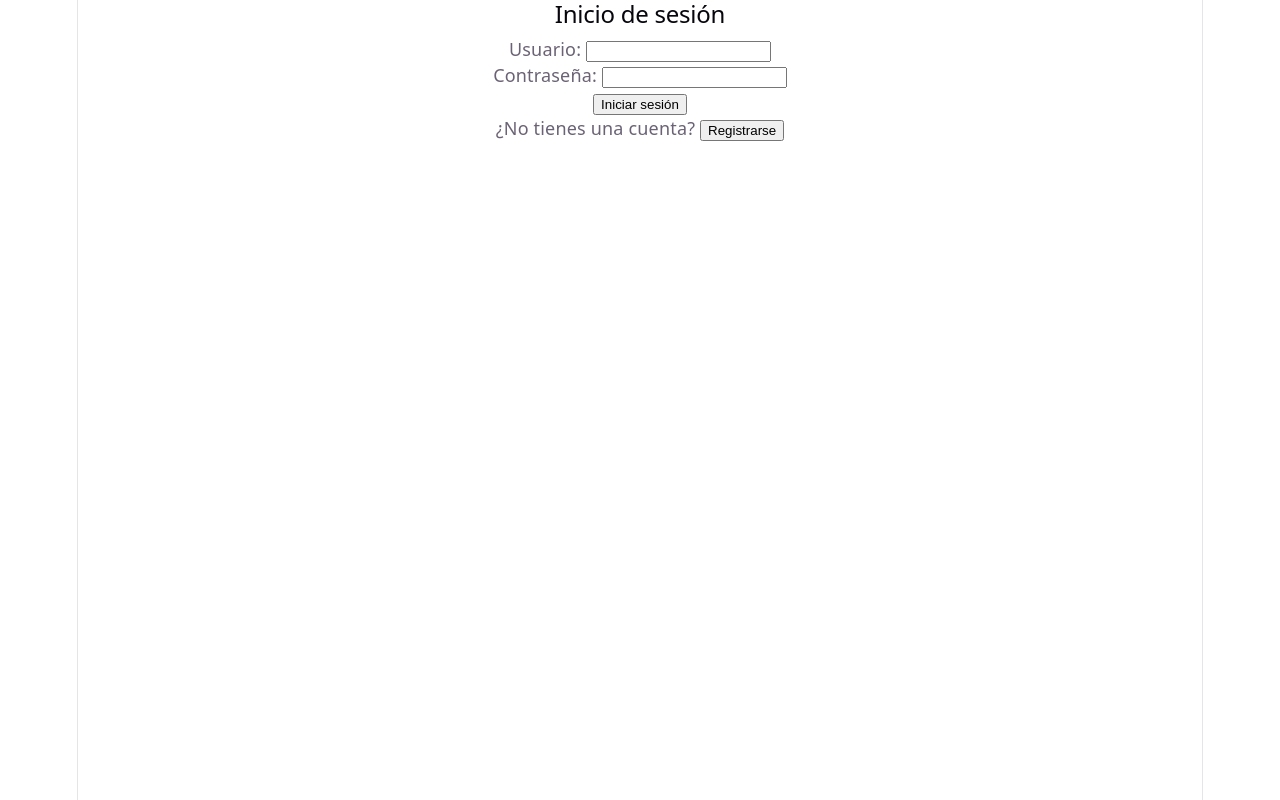
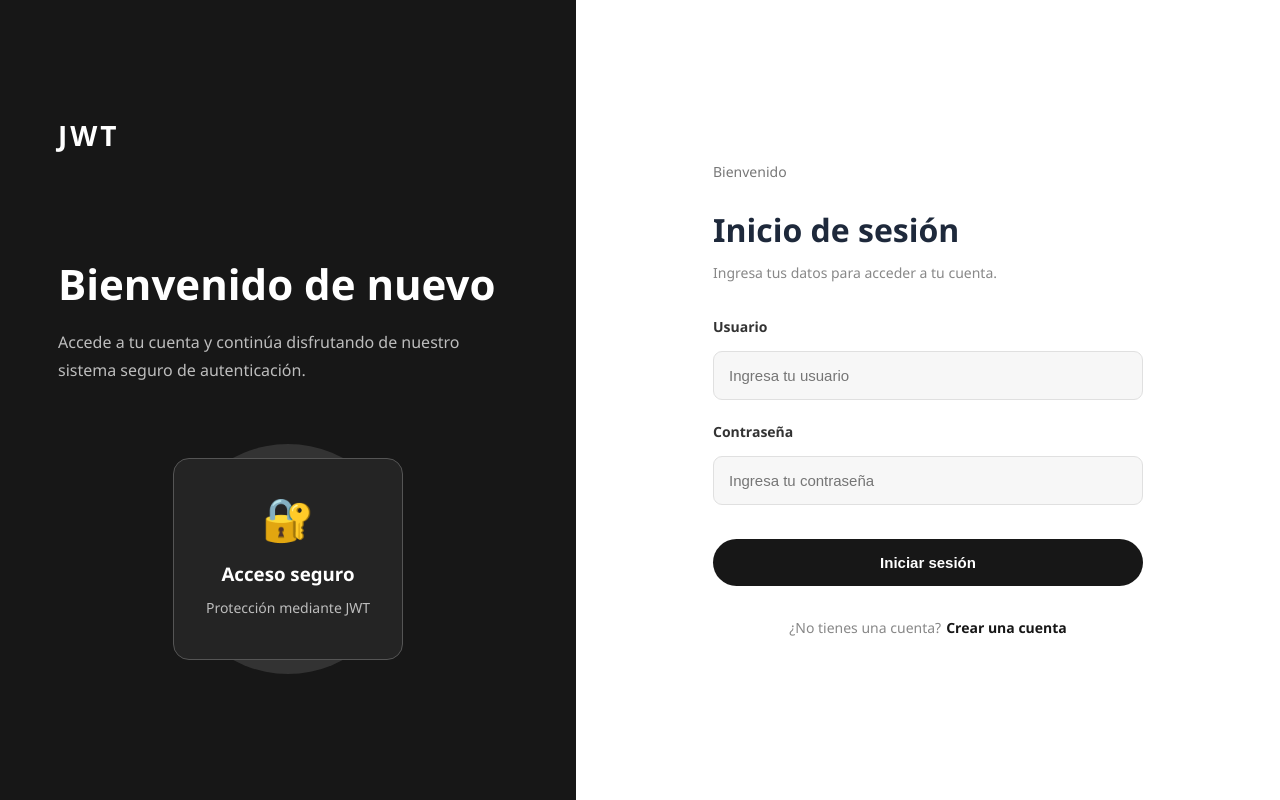
Before and after one commit to Addo1996/Taller_JWT, a React (Vite) app in the folder frontend/TALLER_JWT/: page /login in a window 1280 px wide. Built offline with nearby package versions, Linux system fonts and the light colour scheme.

Commit message:
feat: implementar diseños a la pagina de login y registro

```diff
--- a/frontend/TALLER_JWT/src/App.css
+++ b/frontend/TALLER_JWT/src/App.css
@@ -1,184 +1,250 @@
-.counter {
+
+/* Pagina de autenticacion */
+.auth-page {
+  display: flex;
+  width: 100%;
+  min-height: 100vh;
+  background: #ffffff;
+}
+
+/* Panel visual izquierdo */
+.auth-visual {
+  width: 45%;
+  min-height: 100vh;
+  background: #171717;
+  color: white;
+  display: flex;
+  align-items: center;
+  justify-content: center;
+  padding: 50px;
+}
+
+.visual-content {
+  width: 100%;
+  max-width: 460px;
+}
+
+.visual-logo {
+  display: inline-block;
+  font-size: 28px;
+  font-weight: bold;
+  letter-spacing: 3px;
+  margin-bottom: 70px;
+}
+
+.visual-content h1 {
+  color: white;
+  font-size: 42px;
+  line-height: 1.2;
+  margin-bottom: 20px;
+}
+
+.visual-content > p {
+  color: #bdbdbd;
   font-size: 16px;
-  padding: 5px 10px;
-  border-radius: 5px;
-  color: var(--accent);
-  background: var(--accent-bg);
-  border: 2px solid transparent;
+  line-height: 1.7;
+}
+
+.visual-decoration {
+  position: relative;
+  display: flex;
+  align-items: center;
+  justify-content: center;
+  min-height: 250px;
+  margin-top: 50px;
+}
+
+.decoration-circle {
+  position: absolute;
+  width: 230px;
+  height: 230px;
+  background: #333333;
+  border-radius: 50%;
+}
+
+.decoration-card {
+  position: relative;
+  z-index: 1;
+  width: 230px;
+  padding: 30px 20px;
+  border: 1px solid #555;
+  border-radius: 16px;
+  background: #242424;
+  text-align: center;
+}
+
+.decoration-card span {
+  font-size: 42px;
+}
+
+.decoration-card h3 {
+  color: white;
+  margin: 15px 0 8px;
+}
+
+.decoration-card p {
+  color: #bdbdbd;
+  font-size: 14px;
+}
+
+/* Panel derecho */
+.auth-content {
+  width: 55%;
+  display: flex;
+  align-items: center;
+  justify-content: center;
+  padding: 40px;
+  background: #ffffff;
+}
+
+.auth-card {
+  width: 100%;
+  max-width: 430px;
+}
+
+.form-subtitle {
+  display: block;
+  color: #777;
+  font-size: 14px;
+  margin-bottom: 12px;
+}
+
+.auth-card h2 {
+  font-size: 32px;
+  font-weight: 700;
+  margin-bottom: 12px;
+}
+
+.form-description {
+  color: #888;
+  font-size: 14px;
+  margin-bottom: 35px;
+}
+
+/* Formulario */
+.form-group {
+  margin-bottom: 22px;
+}
+
+.form-group label {
+  display: block;
+  color: #333;
+  font-size: 14px;
+  font-weight: 600;
+  margin-bottom: 9px;
+}
+
+.form-group input,
+.form-group select {
+  width: 100%;
+  padding: 15px;
+  border: 1px solid #e0e0e0;
+  border-radius: 9px;
+  background: #f7f7f7;
+  font-size: 15px;
   transition: border-color 0.3s;
-  margin-bottom: 24px;
+}
 
-  &:hover {
-    border-color: var(--accent-border);
+.form-group input:focus,
+.form-group select:focus {
+  border-color: #333;
+  outline: none;
+}
+
+/* Boton principal */
+.auth-button {
+  width: 100%;
+  padding: 15px;
+  margin-top: 12px;
+  border: none;
+  border-radius: 30px;
+  background: #171717;
+  color: white;
+  font-size: 15px;
+  font-weight: 600;
+  cursor: pointer;
+  transition: background 0.3s;
+}
+
+.auth-button:hover {
+  background: #444444;
+}
+
+/* Mensajes */
+.error-message {
+  color: #dc2626;
+  font-size: 14px;
+  margin: 12px 0;
+}
+
+/* Enlace inferior */
+.form-footer {
+  margin-top: 30px;
+  text-align: center;
+}
+
+.form-footer p {
+  display: inline;
+  color: #888;
+  font-size: 14px;
+  margin-right: 5px;
+}
+
+.form-footer a {
+  color: #171717;
+  font-size: 14px;
+  font-weight: bold;
+}
+
+/* Adaptacion para celulares */
+@media (max-width: 768px) {
+  .auth-page {
+    flex-direction: column;
   }
-  &:focus-visible {
-    outline: 2px solid var(--accent);
-    outline-offset: 2px;
+
+  .auth-visual {
+    width: 100%;
+    min-height: auto;
+    padding: 35px 25px;
+  }
+
+  .visual-logo {
+    margin-bottom: 25px;
+  }
+
+  .visual-content h1 {
+    font-size: 28px;
+  }
+
+  .visual-content > p {
+    font-size: 14px;
+  }
+
+  .visual-decoration {
+    min-height: 150px;
+    margin-top: 20px;
+  }
+
+  .decoration-circle {
+    width: 130px;
+    height: 130px;
+  }
+
+  .decoration-card {
+    width: 180px;
+    padding: 15px;
+  }
+
+  .decoration-card span {
+    font-size: 30px;
+  }
+
+  .auth-content {
+    width: 100%;
+    padding: 35px 22px;
+  }
+
+  .auth-card h2 {
+    font-size: 26px;
   }
 }
-
-.hero {
-  position: relative;
-
-  .base,
-  .framework,
-  .vite {
-    inset-inline: 0;
-    margin: 0 auto;
-  }
-
-  .base {
-    width: 170px;
-    position: relative;
-    z-index: 0;
-  }
-
-  .framework,
-  .vite {
-    position: absolute;
-  }
-
-  .framework {
-    z-index: 1;
-    top: 34px;
-    height: 28px;
-    transform: perspective(2000px) rotateZ(300deg) rotateX(44deg) rotateY(39deg)
-      scale(1.4);
-  }
-
-  .vite {
-    z-index: 0;
-    top: 107px;
-    height: 26px;
-    width: auto;
-    transform: perspective(2000px) rotateZ(300deg) rotateX(40deg) rotateY(39deg)
-      scale(0.8);
-  }
-}
-
-#center {
-  display: flex;
-  flex-direction: column;
-  gap: 25px;
-  place-content: center;
-  place-items: center;
-  flex-grow: 1;
-
-  @media (max-width: 1024px) {
-    padding: 32px 20px 24px;
-    gap: 18px;
-  }
-}
-
-#next-steps {
-  display: flex;
-  border-top: 1px solid var(--border);
-  text-align: left;
-
-  & > div {
-    flex: 1 1 0;
-    padding: 32px;
-    @media (max-width: 1024px) {
-      padding: 24px 20px;
-    }
-  }
-
-  .icon {
-    margin-bottom: 16px;
-    width: 22px;
-    height: 22px;
-  }
-
-  @media (max-width: 1024px) {
-    flex-direction: column;
-    text-align: center;
-  }
-}
-
-#docs {
-  border-right: 1px solid var(--border);
-
-  @media (max-width: 1024px) {
-    border-right: none;
-    border-bottom: 1px solid var(--border);
-  }
-}
-
-#next-steps ul {
-  list-style: none;
-  padding: 0;
-  display: flex;
-  gap: 8px;
-  margin: 32px 0 0;
-
-  .logo {
-    height: 18px;
-  }
-
-  a {
-    color: var(--text-h);
-    font-size: 16px;
-    border-radius: 6px;
-    background: var(--social-bg);
-    display: flex;
-    padding: 6px 12px;
-    align-items: center;
-    gap: 8px;
-    text-decoration: none;
-    transition: box-shadow 0.3s;
-
-    &:hover {
-      box-shadow: var(--shadow);
-    }
-    .button-icon {
-      height: 18px;
-      width: 18px;
-    }
-  }
-
-  @media (max-width: 1024px) {
-    margin-top: 20px;
-    flex-wrap: wrap;
-    justify-content: center;
-
-    li {
-      flex: 1 1 calc(50% - 8px);
-    }
-
-    a {
-      width: 100%;
-      justify-content: center;
-      box-sizing: border-box;
-    }
-  }
-}
-
-#spacer {
-  height: 88px;
-  border-top: 1px solid var(--border);
-  @media (max-width: 1024px) {
-    height: 48px;
-  }
-}
-
-.ticks {
-  position: relative;
-  width: 100%;
-
-  &::before,
-  &::after {
-    content: '';
-    position: absolute;
-    top: -4.5px;
-    border: 5px solid transparent;
-  }
-
-  &::before {
-    left: 0;
-    border-left-color: var(--border);
-  }
-  &::after {
-    right: 0;
-    border-right-color: var(--border);
-  }
-}
--- a/frontend/TALLER_JWT/src/index.css
+++ b/frontend/TALLER_JWT/src/index.css
@@ -1,111 +1,99 @@
+
+/* Configuracion general */
 :root {
-  --text: #6b6375;
-  --text-h: #08060d;
-  --bg: #fff;
-  --border: #e5e4e7;
-  --code-bg: #f4f3ec;
-  --accent: #aa3bff;
-  --accent-bg: rgba(170, 59, 255, 0.1);
-  --accent-border: rgba(170, 59, 255, 0.5);
-  --social-bg: rgba(244, 243, 236, 0.5);
-  --shadow:
-    rgba(0, 0, 0, 0.1) 0 10px 15px -3px, rgba(0, 0, 0, 0.05) 0 4px 6px -2px;
-
-  --sans: system-ui, 'Segoe UI', Roboto, sans-serif;
-  --heading: system-ui, 'Segoe UI', Roboto, sans-serif;
-  --mono: ui-monospace, Consolas, monospace;
-
-  font: 18px/145% var(--sans);
-  letter-spacing: 0.18px;
-  color-scheme: light dark;
-  color: var(--text);
-  background: var(--bg);
+  font-family: 'Segoe UI', Arial, sans-serif;
+  color: #263238;
+  background: #f1f5f9;
   font-synthesis: none;
   text-rendering: optimizeLegibility;
   -webkit-font-smoothing: antialiased;
   -moz-osx-font-smoothing: grayscale;
-
-  @media (max-width: 1024px) {
-    font-size: 16px;
-  }
 }
 
-@media (prefers-color-scheme: dark) {
-  :root {
-    --text: #9ca3af;
-    --text-h: #f3f4f6;
-    --bg: #16171d;
-    --border: #2e303a;
-    --code-bg: #1f2028;
-    --accent: #c084fc;
-    --accent-bg: rgba(192, 132, 252, 0.15);
-    --accent-border: rgba(192, 132, 252, 0.5);
-    --social-bg: rgba(47, 48, 58, 0.5);
-    --shadow:
-      rgba(0, 0, 0, 0.4) 0 10px 15px -3px, rgba(0, 0, 0, 0.25) 0 4px 6px -2px;
-  }
-
-  #social .button-icon {
-    filter: invert(1) brightness(2);
-  }
+* {
+  box-sizing: border-box;
 }
 
 body {
   margin: 0;
+  min-width: 320px;
+  min-height: 100vh;
 }
 
 #root {
-  width: 1126px;
-  max-width: 100%;
-  margin: 0 auto;
-  text-align: center;
-  border-inline: 1px solid var(--border);
-  min-height: 100svh;
-  display: flex;
-  flex-direction: column;
-  box-sizing: border-box;
+  width: 100%;
+  min-height: 100vh;
 }
 
+/* Titulos */
 h1,
 h2 {
-  font-family: var(--heading);
-  font-weight: 500;
-  color: var(--text-h);
+  color: #1e293b;
+  margin-bottom: 20px;
 }
 
-h1 {
-  font-size: 56px;
-  letter-spacing: -1.68px;
-  margin: 32px 0;
-  @media (max-width: 1024px) {
-    font-size: 36px;
-    margin: 20px 0;
+h2 {
+  font-size: 28px;
+}
+
+/* Parrafos */
+p {
+  margin: 12px 0;
+}
+
+/* Campos de formulario */
+input,
+select {
+  width: 100%;
+  padding: 12px;
+  margin-top: 6px;
+  border: 1px solid #cbd5e1;
+  border-radius: 8px;
+  font-size: 15px;
+  outline: none;
+}
+
+input:focus,
+select:focus {
+  border-color: #2563eb;
+  box-shadow: 0 0 0 3px rgba(37, 99, 235, 0.12);
+}
+
+/* Botones */
+button {
+  padding: 12px 20px;
+  border: none;
+  border-radius: 8px;
+  background: #2563eb;
+  color: white;
+  font-size: 15px;
+  cursor: pointer;
+  transition: background 0.3s;
+}
+
+button:hover {
+  background: #1d4ed8;
+}
+
+/* Enlaces */
+a {
+  color: #2563eb;
+  text-decoration: none;
+}
+
+a:hover {
+  text-decoration: underline;
+}
+
+/* Adaptacion para celulares */
+@media (max-width: 600px) {
+  h2 {
+    font-size: 23px;
+  }
+
+  input,
+  select,
+  button {
+    font-size: 14px;
   }
 }
-h2 {
-  font-size: 24px;
-  line-height: 118%;
-  letter-spacing: -0.24px;
-  margin: 0 0 8px;
-  @media (max-width: 1024px) {
-    font-size: 20px;
-  }
-}
-p {
-  margin: 0;
-}
-
-code,
-.counter {
-  font-family: var(--mono);
-  display: inline-flex;
-  border-radius: 4px;
-  color: var(--text-h);
-}
-
-code {
-  font-size: 15px;
-  line-height: 135%;
-  padding: 4px 8px;
-  background: var(--code-bg);
-}
--- a/frontend/TALLER_JWT/src/pages/Login.jsx
+++ b/frontend/TALLER_JWT/src/pages/Login.jsx
@@ -1,11 +1,11 @@
 
 import { useState } from 'react';
-import { useNavigate } from 'react-router-dom';
+import { useNavigate, Link } from 'react-router-dom';
 import { useAuth } from '../context/AuthContext';
 import { API_BASE_URL } from '../config/apiConfig';
 
+function Login() {
 
-function Login() {
     const [username, setUsername] = useState('');
     const [password, setPassword] = useState('');
     const [error, setError] = useState('');
@@ -44,38 +44,85 @@ function Login() {
     };
 
     return (
-        <div>
+        <div className="auth-page">
+
+            {/* Panel visual izquierdo */}
+            <section className="auth-visual">
+                <div className="visual-content">
+                    <span className="visual-logo">JWT</span>
+
+                    <h1>Bienvenido de nuevo</h1>
+
+                    <p>
+                        Accede a tu cuenta y continúa disfrutando
+                        de nuestro sistema seguro de autenticación.
+                    </p>
+
+                    <div className="visual-decoration">
+                        <div className="decoration-circle"></div>
+                        <div className="decoration-card">
+                            <span>🔐</span>
+                            <h3>Acceso seguro</h3>
+                            <p>Protección mediante JWT</p>
+                        </div>
+                    </div>
+                </div>
+            </section>
+
+            {/* Panel del formulario */}
+            <section className="auth-content">
+
+                <div className="auth-card">
+
+                    <span className="form-subtitle">Bienvenido</span>
+
                     <h2>Inicio de sesión</h2>
+
+                    <p className="form-description">
+                        Ingresa tus datos para acceder a tu cuenta.
+                    </p>
+
                     <form onSubmit={manejarSubmit}>
-                <div>
-                    <label>Usuario: </label>
+
+                        <div className="form-group">
+                            <label>Usuario</label>
                             <input
                                 type="text"
+                                placeholder="Ingresa tu usuario"
                                 value={username}
                                 onChange={(e) => setUsername(e.target.value)}
                                 required
                             />
                         </div>
-                <div>
-                    <label>Contraseña: </label>
+
+                        <div className="form-group">
+                            <label>Contraseña</label>
                             <input
                                 type="password"
+                                placeholder="Ingresa tu contraseña"
                                 value={password}
                                 onChange={(e) => setPassword(e.target.value)}
                                 required
                             />
                         </div>
-                {error && <p>{error}</p>}
-                <button type="submit">
+
+                        {error && <p className="error-message">{error}</p>}
+
+                        <button type="submit" className="auth-button">
                             Iniciar sesión
                         </button>
-                <p>
-                    ¿No tienes una cuenta?{' '}
-                    <button type="button" onClick={() => navigate('/registrar')}>
-                        Registrarse
-                    </button>
-                </p>
+
                     </form>
+
+                    <div className="form-footer">
+                        <p>¿No tienes una cuenta?</p>
+                        <Link to="/registrar">Crear una cuenta</Link>
+                    </div>
+
+                </div>
+
+            </section>
+
         </div>
     );
 }
--- a/frontend/TALLER_JWT/src/pages/Perfil.jsx
+++ b/frontend/TALLER_JWT/src/pages/Perfil.jsx
@@ -20,7 +20,7 @@ function Perfil(){
     const [error, setError] = useState('');
 
     // Obtenemos el token JWT del contexto de autenticación
-    const { token } = useAuth();
+    const { token, logout } = useAuth();
 
     // Permite realizar redirecciones entre páginas
     const navigate = useNavigate();
@@ -89,7 +89,7 @@ function Perfil(){
             logout();
 
             // Redirigimos al usuario a la página de inicio de sesión
-            navigate('/Login');
+            navigate('/login');
         };
 
         return (
--- a/frontend/TALLER_JWT/src/pages/Registrar.jsx
+++ b/frontend/TALLER_JWT/src/pages/Registrar.jsx
@@ -1,6 +1,6 @@
 
 import { useState } from 'react';
-import { useNavigate } from 'react-router-dom';
+import { useNavigate, Link } from 'react-router-dom';
 import { API_BASE_URL } from '../config/apiConfig';
 
 function Registrar() {
@@ -12,7 +12,6 @@ function Registrar() {
     const [error, setError] = useState('');
 
     const navigate = useNavigate();
-
 
     const manejarSubmit = async (e) => {
 
@@ -46,34 +45,74 @@ function Registrar() {
 
     };
 
+    return (
+        <div className="auth-page">
 
-    return (
-        <div>
+            <section className="auth-visual">
+                <div className="visual-content">
+
+                    <span className="visual-logo">JWT</span>
+
+                    <h1>Únete a nosotros</h1>
+
+                    <p>
+                        Crea tu cuenta y comienza a disfrutar
+                        de nuestro sistema seguro de autenticación.
+                    </p>
+
+                    <div className="visual-decoration">
+                        <div className="decoration-circle"></div>
+
+                        <div className="decoration-card">
+                            <span>👤</span>
+                            <h3>Nuevo usuario</h3>
+                            <p>Tu seguridad es nuestra prioridad</p>
+                        </div>
+                    </div>
+
+                </div>
+            </section>
+
+            <section className="auth-content">
+                <div className="auth-card">
+
+                    <span className="form-subtitle">Crear cuenta</span>
+
                     <h2>Registro de usuarios</h2>
 
+                    <p className="form-description">
+                        Completa tus datos para registrarte.
+                    </p>
+
                     <form onSubmit={manejarSubmit}>
-                <div>
-                    <label>Usuario:</label>
+
+                        <div className="form-group">
+                            <label>Usuario</label>
+
                             <input
                                 type="text"
                                 value={username}
                                 onChange={(e) => setUsername(e.target.value)}
+                                placeholder="Ingresa tu usuario"
                                 required
                             />
                         </div>
 
-                <div>
-                    <label>Contraseña:</label>
+                        <div className="form-group">
+                            <label>Contraseña</label>
+
                             <input
                                 type="password"
                                 value={password}
                                 onChange={(e) => setPassword(e.target.value)}
+                                placeholder="Ingresa tu contraseña"
                                 required
                             />
                         </div>
 
-                <div>
-                    <label>Rol:</label>
+                        <div className="form-group">
+                            <label>Rol</label>
+
                             <select
                                 value={rol}
                                 onChange={(e) => setRol(e.target.value)}
@@ -83,14 +122,30 @@ function Registrar() {
                             </select>
                         </div>
 
-                {mensaje && <p style={{ color: 'green' }}>{mensaje}</p>}
+                        {mensaje && (
+                            <p style={{ color: 'green', marginTop: '12px' }}>
+                                {mensaje}
+                            </p>
+                        )}
 
-                {error && <p style={{ color: 'red' }}>{error}</p>}
+                        {error && (
+                            <p className="error-message">{error}</p>
+                        )}
 
-                <button type="submit">
+                        <button type="submit" className="auth-button">
                             Registrarse
                         </button>
+
                     </form>
+
+                    <div className="form-footer">
+                        <p>¿Ya tienes una cuenta?</p>
+                        <Link to="/login">Iniciar sesión</Link>
+                    </div>
+
+                </div>
+            </section>
+
         </div>
     );
 }
```
Lines whose indentation alone changed are shown as unchanged.
